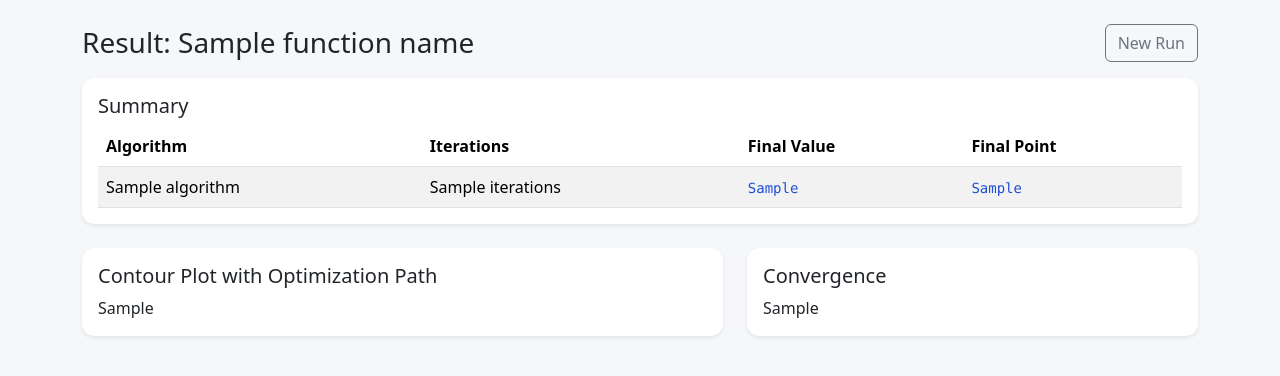
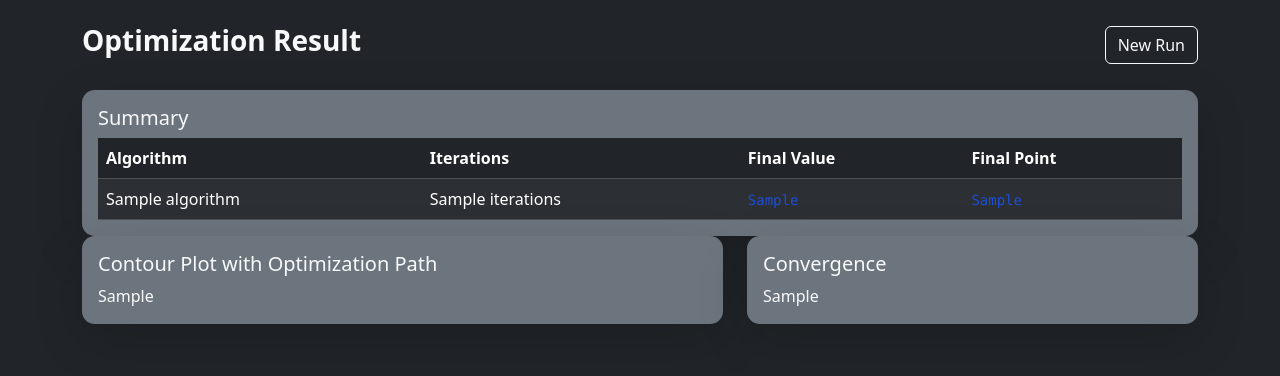
Before and after one commit to Dark10701/Computational_optimization, a Flask app: template templates/result.html in a window 1280 px wide. Shown: the top 376 px of the page. Run offline with Flask 3, Linux system fonts and the light colour scheme; the template is opened without the code that fills it: most values are stand-ins (such as "Sample title", 1, 10 or a date in 2020).

Commit message:
Enhance result.html with dark theme and layout changes
Updated styling for the result page with a dark theme and improved layout.

```diff
--- a/templates/result.html
+++ b/templates/result.html
@@ -7,18 +7,18 @@
     <link href="https://cdn.jsdelivr.net/npm/bootstrap@5.3.3/dist/css/bootstrap.min.css" rel="stylesheet" />
     <link href="{{ url_for('static', filename='style.css') }}" rel="stylesheet" />
 </head>
-<body>
+<body class="bg-dark text-light">
 <div class="container py-4">
-    <div class="d-flex justify-content-between align-items-center mb-3">
-        <h1 class="h3 mb-0">Result: {{ function_name }}</h1>
-        <a href="{{ url_for('index') }}" class="btn btn-outline-secondary">New Run</a>
+    <div class="d-flex justify-content-between align-items-center mb-4">
+        <h1 class="h3 fw-bold">Optimization Result</h1>
+        <a href="{{ url_for('index') }}" class="btn btn-outline-light">New Run</a>
     </div>
 
-    <div class="card shadow-sm mb-4">
+    <div class="card bg-secondary text-light shadow-lg border-0">
         <div class="card-body">
             <h2 class="h5">Summary</h2>
             <div class="table-responsive">
-                <table class="table table-striped align-middle mb-0">
+                <table class="table table-dark table-striped align-middle mb-0">
                     <thead>
                     <tr>
                         <th>Algorithm</th>
@@ -42,7 +42,7 @@
 
     <div class="row g-4">
         <div class="col-lg-7">
-            <div class="card shadow-sm h-100">
+            <div class="card bg-secondary text-light shadow-lg border-0">
                 <div class="card-body">
                     <h2 class="h5">Contour Plot with Optimization Path</h2>
                     {{ contour_plot | safe }}
@@ -50,7 +50,7 @@
             </div>
         </div>
         <div class="col-lg-5">
-            <div class="card shadow-sm h-100">
+            <div class="card bg-secondary text-light shadow-lg border-0">
                 <div class="card-body">
                     <h2 class="h5">Convergence</h2>
                     {{ convergence_plot | safe }}
```
